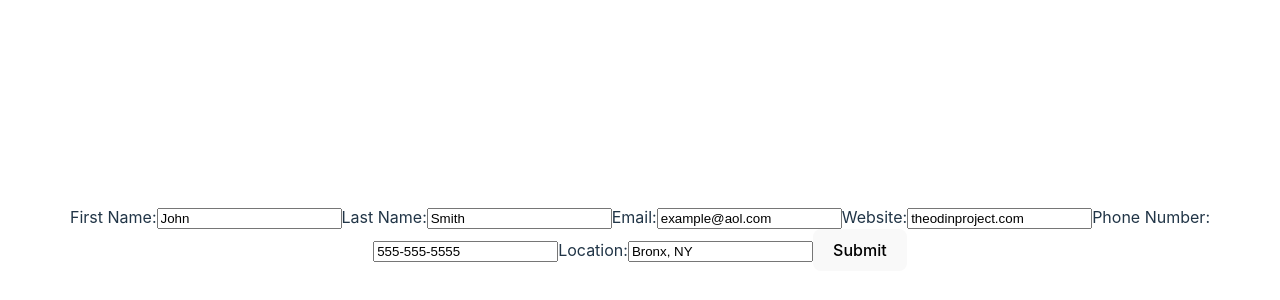
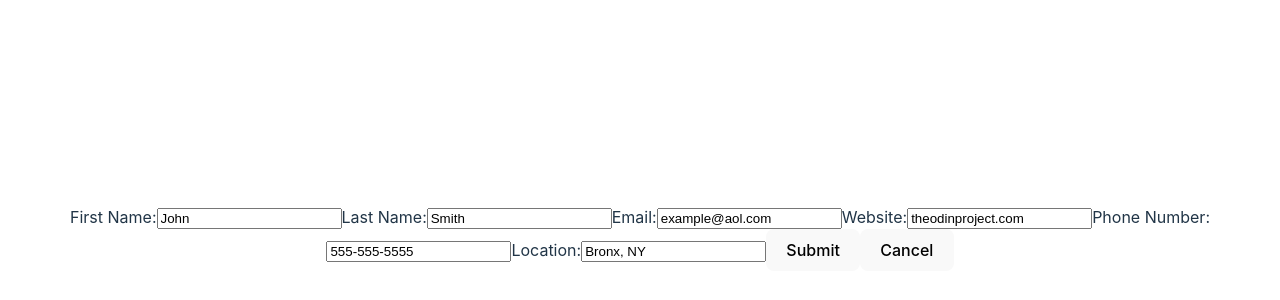
Before and after one commit to dario-cruz/resume-builder, a React (Vite) app: page / in a window 1280 px wide. Shown: the part 162-462 px from the top of the page. Built offline with nearby package versions, Linux system fonts and the light colour scheme.

Commit message:
Add normalButton component to the end of resumeForm component. Created func for reseting input vals.

```diff
--- a/src/form.jsx
+++ b/src/form.jsx
@@ -1,12 +1,13 @@
 import { useState } from "react";
 import resumeData from "./data/resumeData";
 import FormButton from "./page_elements/form-button";
+import NormalButton from "./page_elements/normal-button";
 
 export default function ResumeForm() {
     // Define all of the states that the child components will use.
-    const [email, setEmail] = useState('example@aol.com')
     const [fname, setFname] = useState('John')
     const [lname, setLname] = useState('Smith')
+    const [email, setEmail] = useState('example@aol.com')
     const [website, setWebsite] = useState('theodinproject.com')
     const [location, setLocation] = useState('Bronx, NY')
     const [phone, setPhone] = useState('555-555-5555')
@@ -25,6 +26,17 @@ export default function ResumeForm() {
         resumeData.location = location
         resumeData.phone = phone
 
+    }
+
+    // Create func to reset the States of inputs and form values.
+    const resetInputValues = () => {
+        // Reset all form values.
+        setFname('')
+        setLname('')
+        setEmail('')
+        setWebsite('')
+        setLocation('')
+        setPhone('')
     }
 
     return(
@@ -66,6 +78,7 @@ export default function ResumeForm() {
                 onChange={e => setLocation(e.target.value)}/>
             </label>
             <FormButton text={"Submit"} formId={'resume-form'} />
+            <NormalButton text={'Cancel'} type={'button'} onClick={resetInputValues}/>
 
 
 
```
